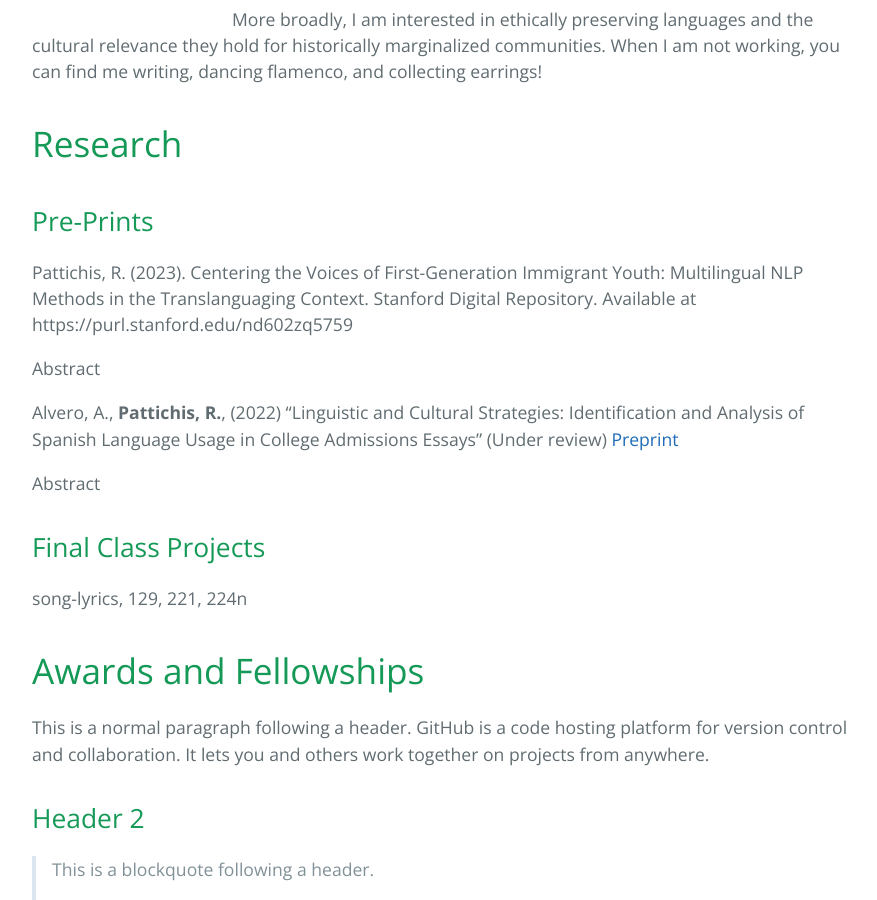
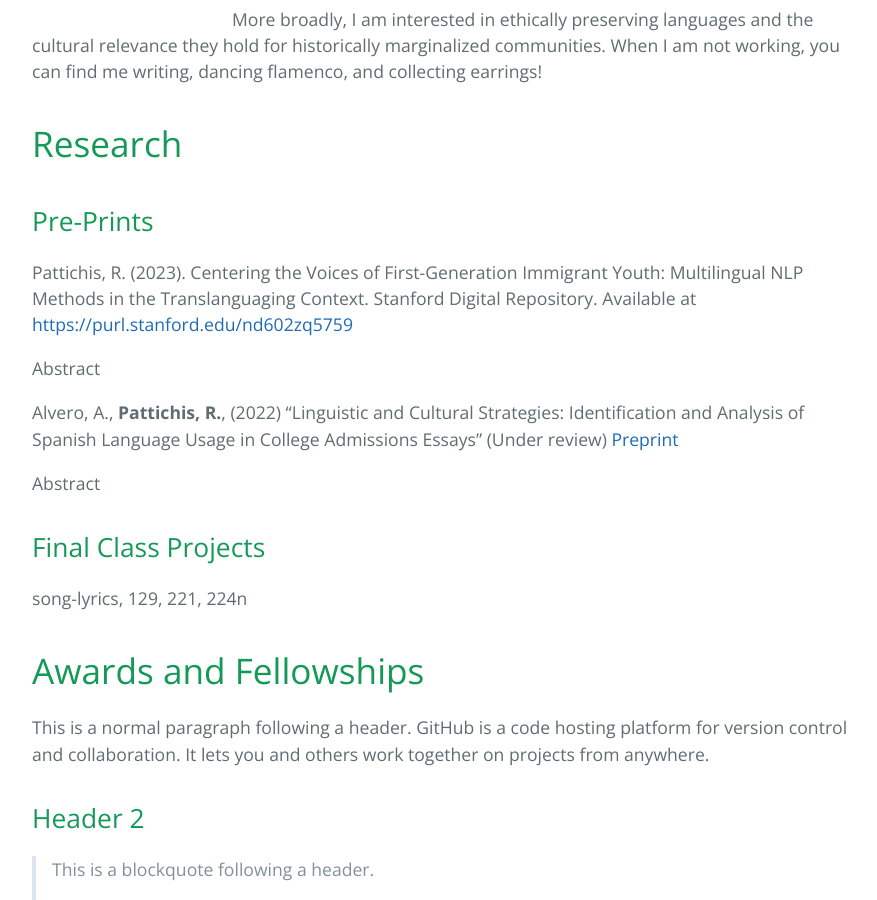
Before and after one commit to rpattichis/rpattichis.github.io, a Jekyll site: the page built from index.md, in a window 1280 px wide and 900 px high, scrolled down 490 px. Shown: the whole window, without its empty margins (192-1069 px from the left). Built offline with Jekyll 4.4.1, drawn with Linux system fonts in a browser that asks for light colours; the repository's description, which GitHub fills in, is left out.

```diff
--- a/index.md
+++ b/index.md
@@ -12,7 +12,7 @@ More broadly, I am interested in ethically preserving languages and the cultural
 
 ## Pre-Prints
 
-Pattichis, R. (2023). Centering the Voices of First-Generation Immigrant Youth: Multilingual NLP Methods in the Translanguaging Context. Stanford Digital Repository. Available at https://purl.stanford.edu/nd602zq5759
+Pattichis, R. (2023). Centering the Voices of First-Generation Immigrant Youth: Multilingual NLP Methods in the Translanguaging Context. Stanford Digital Repository. Available at <https://purl.stanford.edu/nd602zq5759>
 <details markdown="1">
   <summary>Abstract</summary>
   <br>
```
